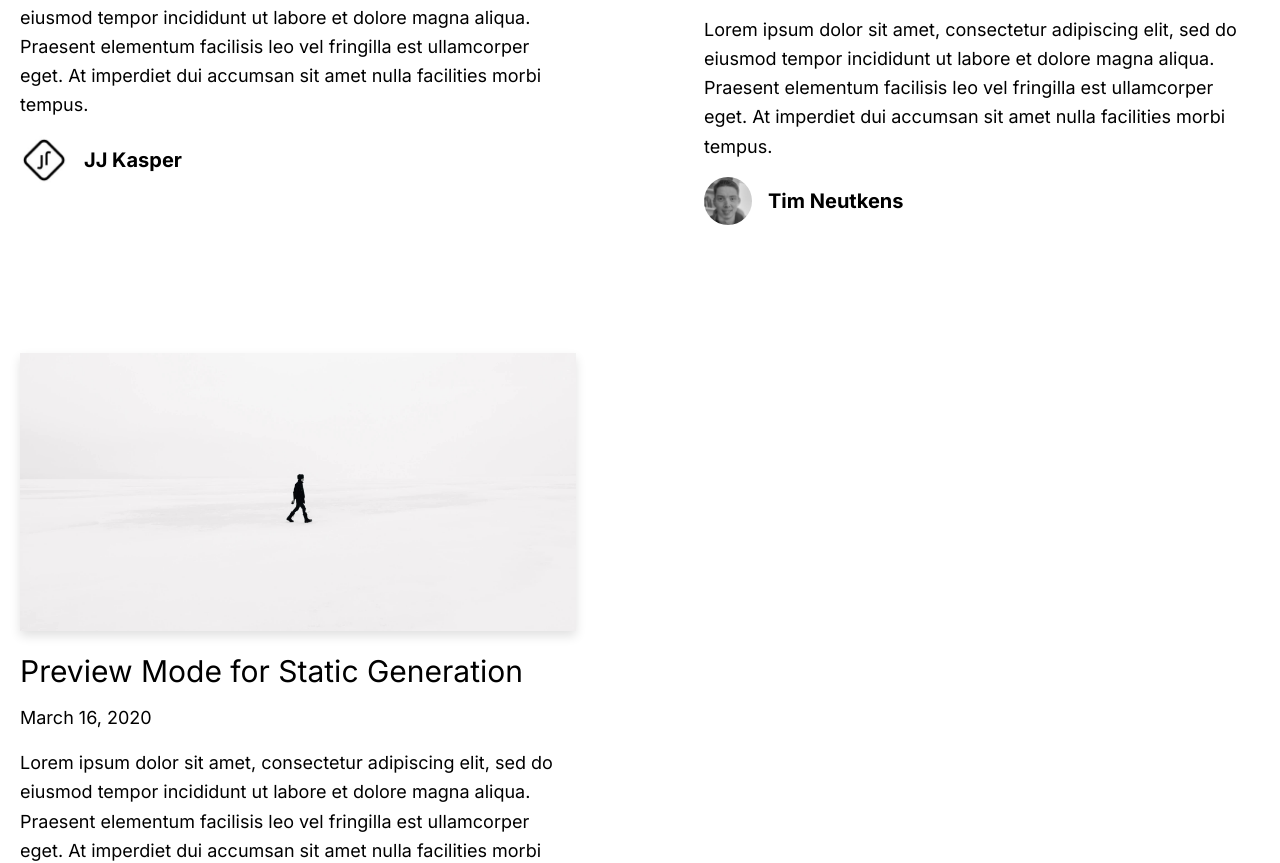
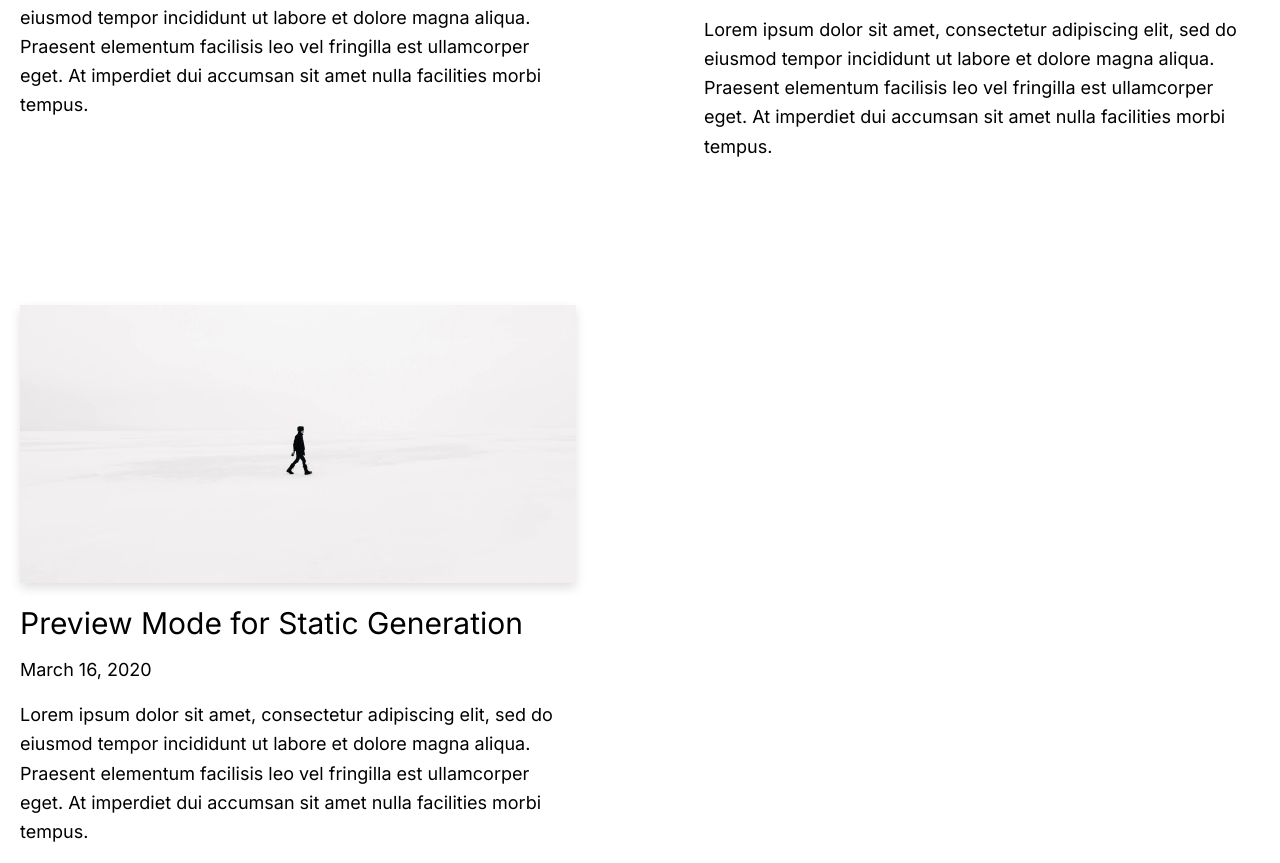
Before and after one commit to anantjain-xyz/anantjain.dev, a Next.js app: page / in a window 1280 px wide. Shown: the part 781-1644 px from the top of the page. Built offline with nearby package versions, Linux system fonts and the light colour scheme.

Commit message:
Remove Avatar

```diff
--- a/src/app/_components/avatar.tsx
+++ /dev/null
@@ -1,15 +0,0 @@
-type Props = {
-  name: string;
-  picture: string;
-};
-
-const Avatar = ({ name, picture }: Props) => {
-  return (
-    <div className="flex items-center">
-      <img src={picture} className="w-12 h-12 rounded-full mr-4" alt={name} />
-      <div className="text-xl font-bold">{name}</div>
-    </div>
-  );
-};
-
-export default Avatar;
--- a/src/app/_components/post-header.tsx
+++ b/src/app/_components/post-header.tsx
@@ -15,16 +15,10 @@
   return (
     <>
       <PostTitle>{title}</PostTitle>
-      <div className="hidden md:block md:mb-12">
-        <Avatar name={author.name} picture={author.picture} />
-      </div>
       <div className="mb-8 md:mb-16 sm:mx-0">
         <CoverImage title={title} src={coverImage} />
       </div>
       <div className="max-w-2xl mx-auto">
-        <div className="block md:hidden mb-6">
-          <Avatar name={author.name} picture={author.picture} />
-        </div>
         <div className="mb-6 text-lg">
           <DateFormatter dateString={date} />
         </div>
--- a/src/app/_components/post-preview.tsx
+++ b/src/app/_components/post-preview.tsx
@@ -1,6 +1,5 @@
 import { type Author } from "@/interfaces/author";
 import Link from "next/link";
-import Avatar from "./avatar";
 import CoverImage from "./cover-image";
 import DateFormatter from "./date-formatter";
 
@@ -39,7 +38,6 @@
         <DateFormatter dateString={date} />
       </div>
       <p className="text-lg leading-relaxed mb-4">{excerpt}</p>
-      <Avatar name={author.name} picture={author.picture} />
     </div>
   );
 }
```
